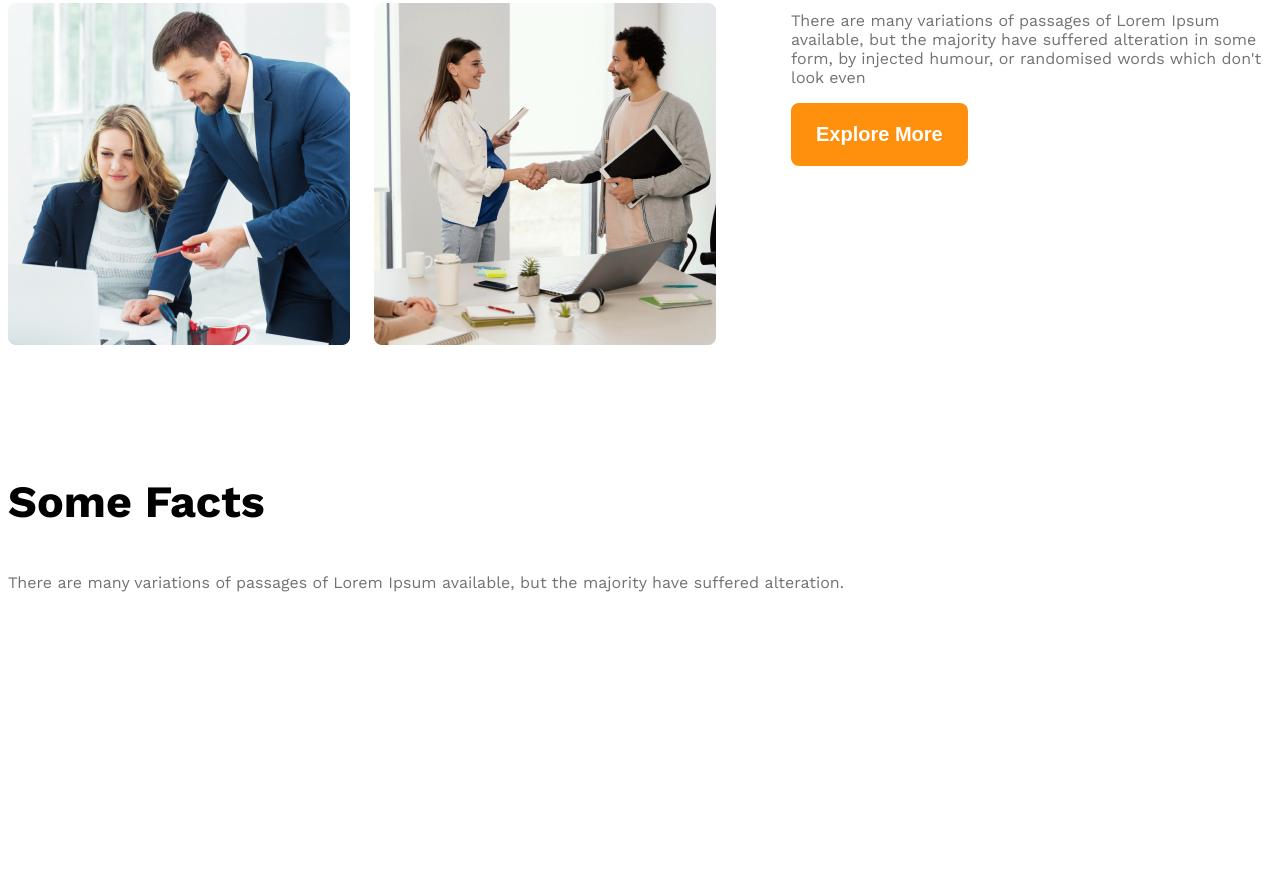
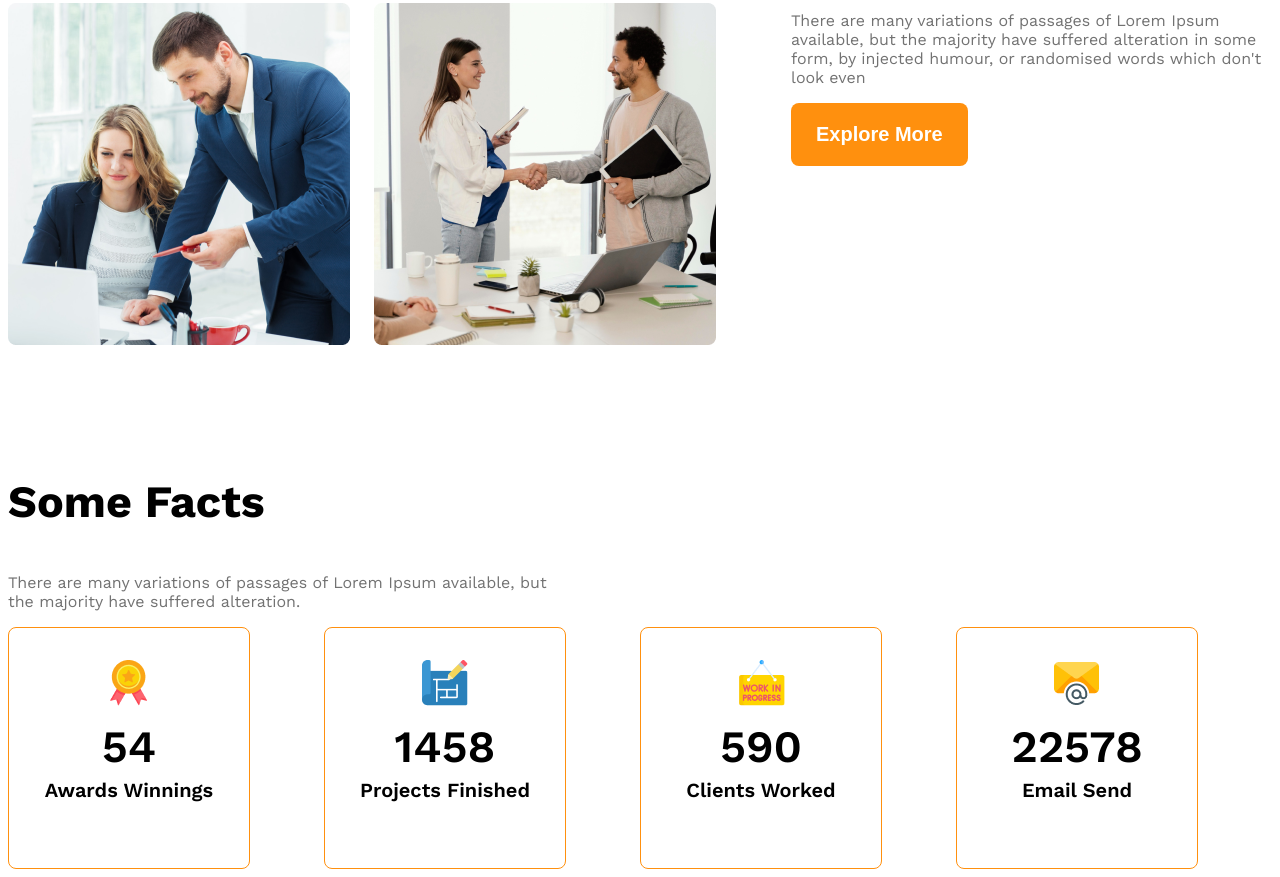
Before and after one commit to Moin-hub/G3-ARCHITECTS-WEBSITE, a plain HTML site: page index.html in a window 1280 px wide. Shown: the part 1722-2599 px from the top of the page. Before the commit the page ends 2495 px from the top, so only its background shows below. Drawn offline with nearby package versions, Linux system fonts and the light colour scheme.

Commit message:
added some facts card

```diff
--- a/index.html
+++ b/index.html
@@ -54,29 +54,38 @@
          <!-- some facts -->
          <section class="some-facts">
             <h3 class="section-title">Some Facts</h3>
-            <p class="text-light-gray">There are many variations of passages of Lorem Ipsum available, but the majority have suffered alteration.</p>
+            <p class="text-light-gray fact-description">There are many variations of passages of Lorem Ipsum available, but the majority have suffered alteration.</p>
             <div class="facts-container">
-                <!-- .fact*4>img.fact-icon+h4.fact-number+h5.fact-name -->
-                <div class="fact">
-                    <img src="" alt="" class="fact-icon">
-                    <h4 class="fact-number"></h4>
-                    <h5 class="fact-name"></h5>
+                <!-- .fact-card*4>img.fact-icon+h4.fact-number+h5.fact-name -->
+                <div class="fact-card display-flex">
+                    <div>
+                        <img src="images/icons/ribon.png" alt="" class="fact-icon">
+                    <h4 class="fact-number">54</h4>
+                    <h5 class="fact-name">Awards Winnings</h5>
+                    </div>
                 </div>
-                <div class="fact">
-                    <img src="" alt="" class="fact-icon">
-                    <h4 class="fact-number"></h4>
-                    <h5 class="fact-name"></h5>
+                <div class="fact-card display-flex">
+                    <div>
+                        <img src="images/icons/projects.png" alt="" class="fact-icon">
+                    <h4 class="fact-number">1458</h4>
+                    <h5 class="fact-name">Projects Finished</h5>
+                    </div>
                 </div>
-                <div class="fact">
-                    <img src="" alt="" class="fact-icon">
-                    <h4 class="fact-number"></h4>
-                    <h5 class="fact-name"></h5>
+                <div class="fact-card display-flex">
+                    <div>
+                        <img src="images/icons/customers.png" alt="" class="fact-icon">
+                    <h4 class="fact-number">590</h4>
+                    <h5 class="fact-name">Clients Worked</h5>
+                    </div>
                 </div>
-                <div class="fact">
-                    <img src="" alt="" class="fact-icon">
-                    <h4 class="fact-number"></h4>
-                    <h5 class="fact-name"></h5>
+                <div class="fact-card display-flex">
+                    <div>
+                        <img src="images/icons/email.png" alt="" class="fact-icon">
+                    <h4 class="fact-number">22578</h4>
+                    <h5 class="fact-name">Email Send</h5>
+                    </div>
                 </div>
+
             </div>
          </section>
     </main>
--- a/styles/architects.css
+++ b/styles/architects.css
@@ -111,6 +111,39 @@ main > section{
 #quick-list{
     font-weight: 500;
 }
+
+/* Some Facts related styles */
+.facts-container{
+    display: grid;
+    grid-template-columns: repeat(4, 1fr);
+}
+
+.fact-card{
+    border: 1px solid #FF900E;
+    width: 240px;
+    height: 240px;
+    border-radius: 8px;
+    text-align: center;
+    align-items: center;
+    justify-content: center;
+}
+.fact-number{
+    font-size: 2.8rem;
+    font-weight: 600;
+    margin-top: 10px;
+    margin-bottom: 5px;
+}
+.fact-name{
+    font-size: 1.25rem;
+    font-weight: 600;
+    margin-top: 5px;
+}
+
+.fact-description{
+    max-width: 540px;
+}
+
+
 /* Responsive Media query */
 @media screen and (max-width: 576px) {
     .navbar, .nav-links, .teams{
```
